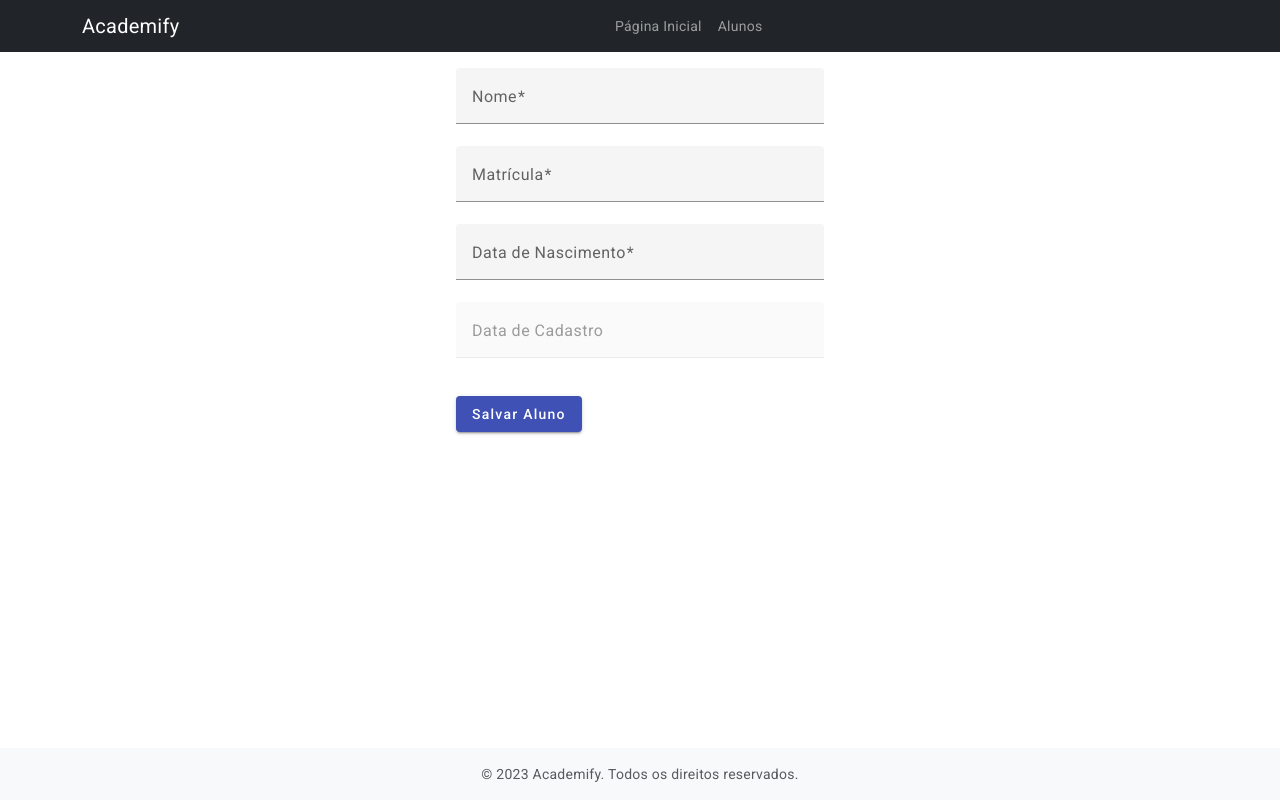
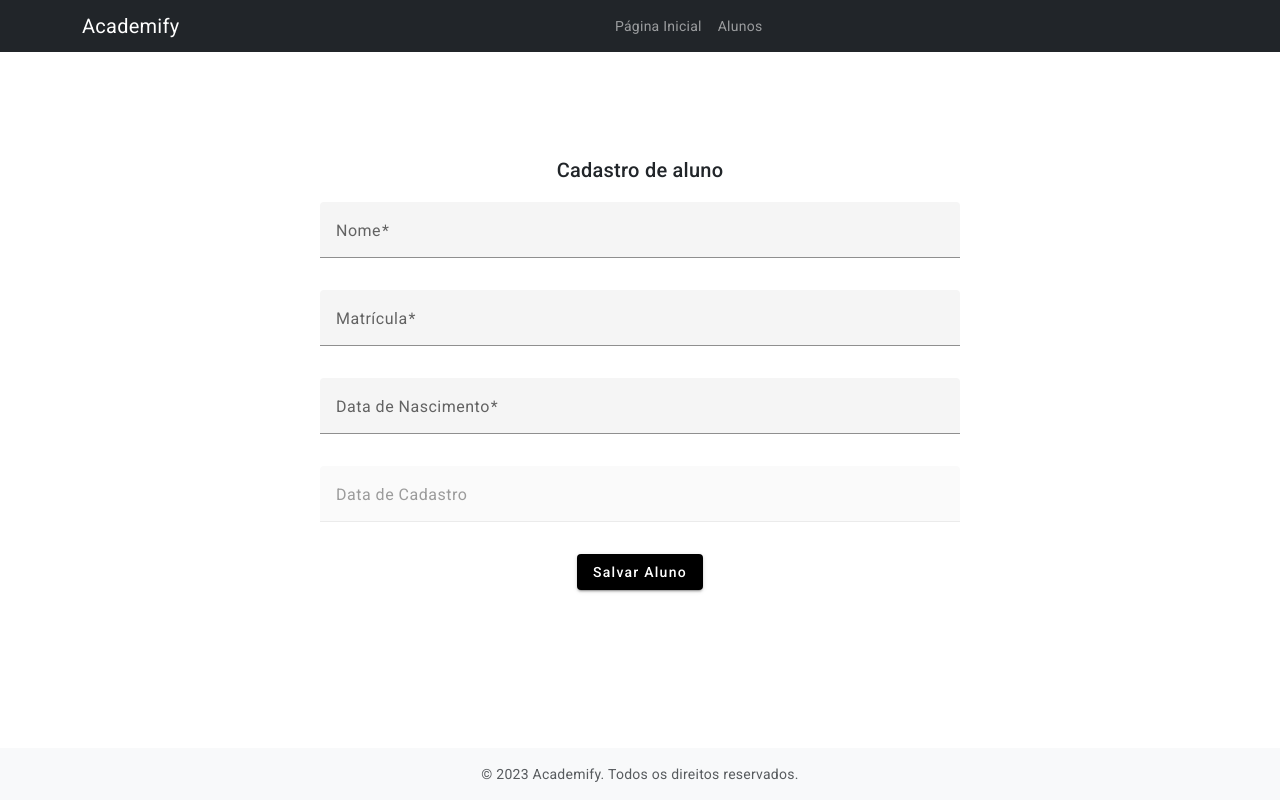
Before and after one commit to CarolinaCamposs/FrontAcademify, an Angular app: page /novo-aluno in a window 1280 px wide. Built offline with nearby package versions, Linux system fonts and the light colour scheme.

Commit message:
Adicionado validação campos: nome e matrícula
Nome não pode conter menos que 3 caracteres e campos de matricula só pode aceitar números.

```diff
--- a/src/app/novo-aluno/novo-aluno.component.css
+++ b/src/app/novo-aluno/novo-aluno.component.css
@@ -1,13 +1,17 @@
-form {
-  max-width: 400px;
-  margin: auto;
-  padding: 16px;
+.form-container {
+  display: flex;
+  flex-direction: column;
+  align-items: center;
+  justify-content: center;
+  height: 80vh;
 }
 
-mat-form-field {
-  width: 100%;
+.form-field {
+  width: 50%;
+  margin-bottom: 10px;
 }
 
 button {
-  margin-top: 16px;
+  background-color: #000 !important;
+  color: #fff !important;
 }
--- a/src/app/novo-aluno/novo-aluno.component.html
+++ b/src/app/novo-aluno/novo-aluno.component.html
@@ -1,26 +1,39 @@
-<form [formGroup]="alunoForm" (ngSubmit)="salvarAluno()">
-  <mat-form-field>
+<form [formGroup]="alunoForm" (ngSubmit)="salvarAluno()" class="form-container">
+  <h2>Cadastro de aluno</h2>
+
+  <mat-form-field class="form-field">
     <mat-label>Nome</mat-label>
     <input matInput formControlName="nome" placeholder="Digite o nome" required>
+    <mat-error *ngIf="alunoForm.get('nome')?.hasError('minlength')">Nome do aluno é inválido</mat-error>
   </mat-form-field>
 
-  <mat-form-field>
+  <mat-form-field class="form-field">
     <mat-label>Matrícula</mat-label>
-    <input matInput formControlName="matricula" placeholder="Digite a matrícula" required>
+    <input matInput formControlName="matricula" placeholder="Digite a matrícula" pattern="[0-9]*" required>
+    <mat-error *ngIf="alunoForm.get('matricula')?.hasError('pattern')">
+      A matrícula deve conter apenas números.
+    </mat-error>
   </mat-form-field>
 
-<mat-form-field>
-  <mat-label>Data de Nascimento</mat-label>
-  <input matInput formControlName="nascimento" placeholder="DD/MM/YYYY" appDateFormat required>
-</mat-form-field>
+  <mat-form-field class="form-field">
+    <mat-label>Data de Nascimento</mat-label>
+    <input matInput formControlName="nascimento" placeholder="DD/MM/YYYY" appDateFormat required>
+  </mat-form-field>
 
-
-  <mat-form-field>
+  <mat-form-field class="form-field">
     <mat-label>Data de Cadastro</mat-label>
     <input matInput formControlName="dataCadastro" placeholder="Data de cadastro" [disabled]="true">
   </mat-form-field>
 
-  <button mat-raised-button color="primary" type="submit">Salvar Aluno</button>
+  <button mat-raised-button color="primary" type="submit" class="submit-button">Salvar Aluno</button>
+
+  <div *ngIf="erro" class="erro-mensagem">
+    {{ erro }}
+  </div>
+
+
 </form>
 
-<app-alerta-sucesso *ngIf="cadastroSucesso" [mensagem]="'Aluno cadastrado com sucesso!'" (fecharAlertaEvent)="fecharMensagem()"></app-alerta-sucesso>
+
+<app-alerta-sucesso *ngIf="cadastroSucesso" [mensagem]="'Aluno cadastrado com sucesso!'"
+  (fecharAlertaEvent)="fecharMensagem()"></app-alerta-sucesso>
--- a/src/app/novo-aluno/novo-aluno.component.ts
+++ b/src/app/novo-aluno/novo-aluno.component.ts
@@ -1,6 +1,8 @@
 import { Component, OnInit } from '@angular/core';
 import { FormBuilder, FormGroup, Validators } from '@angular/forms';
 import { AlunoService } from '../aluno.service';
+import { MatSnackBar } from '@angular/material/snack-bar';
+
 
 @Component({
   selector: 'app-novo-aluno',
@@ -9,9 +11,11 @@ import { AlunoService } from '../aluno.service';
 })
 export class NovoAlunoComponent implements OnInit {
   alunoForm!: FormGroup;
+  erro: string | null = null;
   cadastroSucesso = false;
 
-  constructor(private formBuilder: FormBuilder, private alunoService: AlunoService) {}
+  constructor(private formBuilder: FormBuilder, private alunoService: AlunoService, private snackBar: MatSnackBar
+) { }
 
   ngOnInit(): void {
     this.inicializarFormulario();
@@ -19,7 +23,7 @@ export class NovoAlunoComponent implements OnInit {
 
   inicializarFormulario(): void {
     this.alunoForm = this.formBuilder.group({
-      nome: ['', Validators.required],
+      nome: ['', [Validators.required, Validators.minLength(3)]],
       matricula: ['', Validators.required],
       nascimento: ['', Validators.required],
       dataCadastro: [{ value: '', disabled: true }],
@@ -30,6 +34,7 @@ export class NovoAlunoComponent implements OnInit {
     if (this.alunoForm.valid) {
       const alunoData = this.alunoForm.value;
 
+       // Verifica o comprimento do nome
       // Formatar a data para o formato 'yyyy-MM-dd'
       const dataNascimentoFormatada = this.formatarData(alunoData.nascimento);
       alunoData.nascimento = dataNascimentoFormatada;
```
